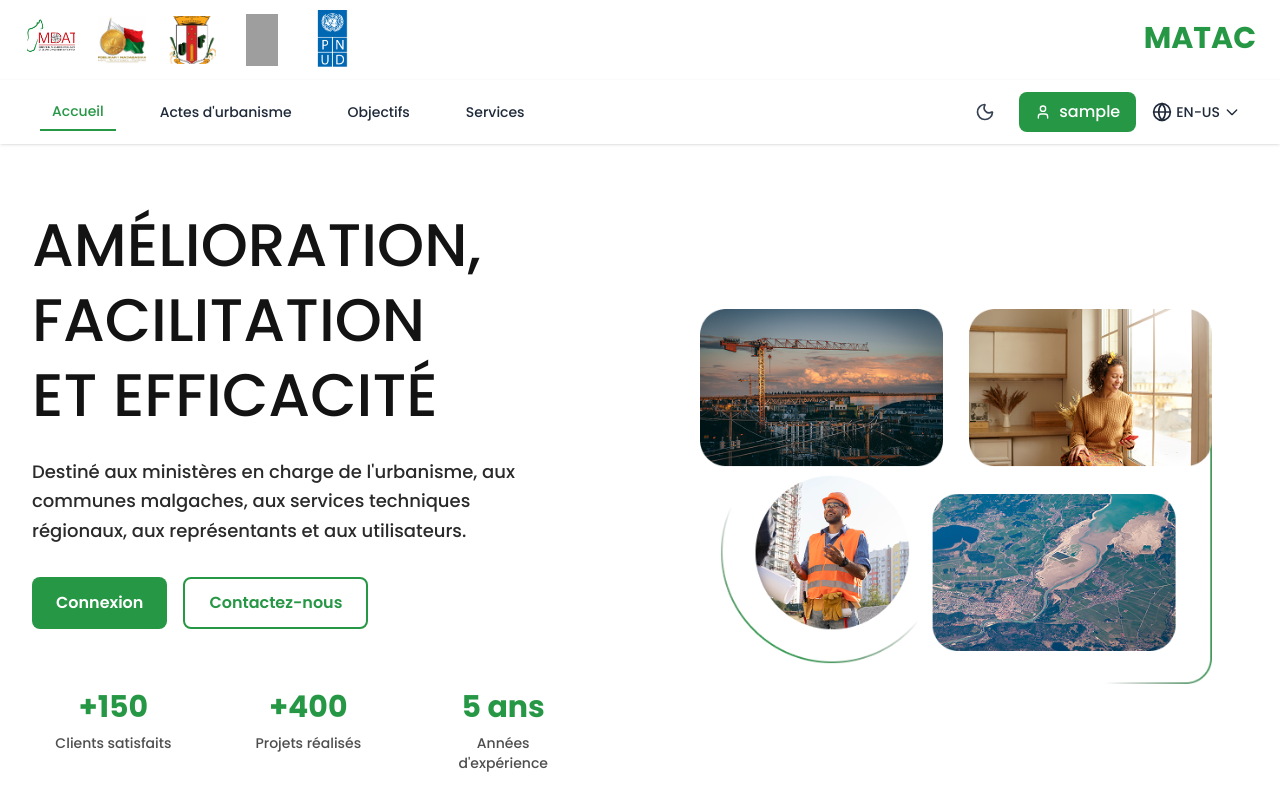
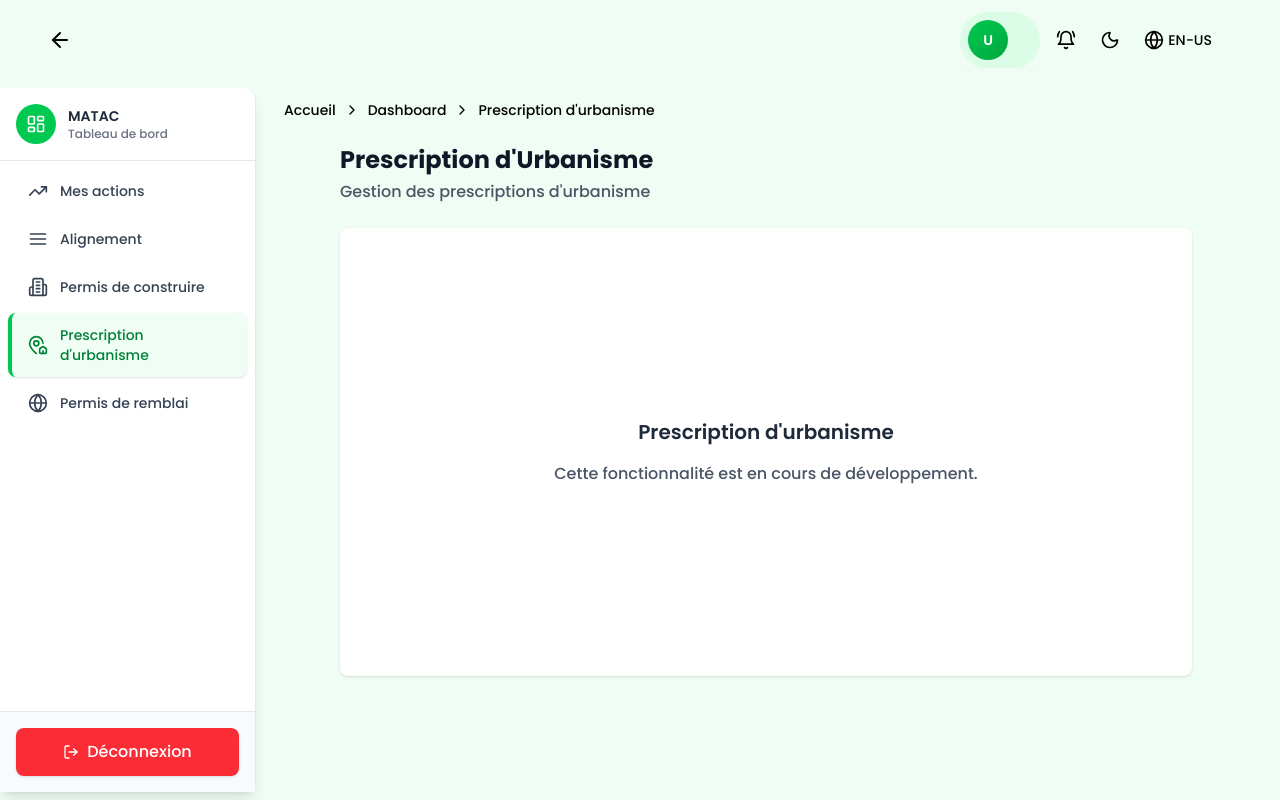
Before and after one commit to razafiarisoa203/matac, a React (Vite) app: page /prescription-urbanisme in a window 1280 px wide. Before the commit this address led to /. Shown: the top 800 px of the page. Built offline with nearby package versions, Linux system fonts and the light colour scheme; no server answers; sample sign-in values are in the browser's storage; grey boxes are pictures that could not be loaded.

Commit message:
add button presscription urbanisme

```diff
--- a/src/components/HeaderDashboard.jsx
+++ b/src/components/HeaderDashboard.jsx
@@ -1,6 +1,7 @@
 // HeaderDashboard.jsx
 import React, { useState, useRef, useEffect } from "react";
 import { ArrowLeft, Menu, User, Globe, Sun, Moon } from "lucide-react";
+import { LuBellRing } from "react-icons/lu";
 import { useNavigate } from "react-router-dom";
 import { useTranslation } from 'react-i18next';
 import { citoyenService } from "../services/api/citoyenService";
@@ -143,6 +144,7 @@ export default function HeaderDashboard({ toggleSidebar, isMobile, onProfileClic
 
 
       <div className="flex items-center space-x-2 mr-5">
+
         {/* Bouton profil */}
         <button
           onClick={handleProfileClick}
@@ -158,6 +160,13 @@ export default function HeaderDashboard({ toggleSidebar, isMobile, onProfileClic
               <p className="text-xs text-gray-500 dark:text-gray-400">{citizenData.email}</p>
             </div>
           </div>
+        </button>
+
+                <button
+          className="p-2 text-black dark:text-white hover:bg-green-200 dark:hover:bg-gray-700 rounded-full transition-colors"
+          aria-label={darkMode ? 'Désactiver le mode sombre' : 'Activer le mode sombre'}
+        >
+            <LuBellRing  className="w-5 h-5" />
         </button>
 
         {/* Bouton thème */}
--- a/src/components/Sidebar.jsx
+++ b/src/components/Sidebar.jsx
@@ -8,8 +8,7 @@ import {
   AlignJustify,
   LogOut,
 } from 'lucide-react';
-import { LuLayoutDashboard } from "react-icons/lu";
-
+import { LuLayoutDashboard, LuMapPinHouse } from "react-icons/lu";
 import React from 'react';
 import { Link, useLocation, useNavigate } from 'react-router-dom';
 import { authService } from '../services/api/authService';
@@ -34,6 +33,11 @@ const Sidebar = ({ isSidebarOpen, toggleSidebar, isMobile }) => {
       title: 'Permis de construire',
       icon: <Building2 className="w-5 h-5" />,
       path: '/permis-list',
+    },
+    {
+      title: "Prescription d'urbanisme",
+      icon: <LuMapPinHouse className="w-5 h-5" />,
+      path: '/prescription-urbanisme',
     },
     {
       title: 'Permis de remblai',
--- a/src/pages/Dashboard.jsx
+++ b/src/pages/Dashboard.jsx
@@ -191,7 +191,7 @@ const ActionsDashboard = () => {
                 <div className="flex gap-3">
                   <button onClick={() => navigate('/alignement')} className="bg-lime-600 hover:bg-lime-700 text-white px-6 py-2.5 flex items-center space-x-2 transition-colors shadow-sm">
                     <span className="text-lg">+</span>
-                    <span>Nouvel alignement</span>
+                    <span>Nouvelle alignement</span>
                   </button>
                   <button onClick={() => navigate('/permis')} className="bg-lime-600 hover:bg-lime-700 text-white px-6 py-2.5 flex items-center space-x-2 transition-colors shadow-sm">
                     <span className="text-lg">+</span>
--- a/src/pages/PermisRemblai.jsx
+++ b/src/pages/PermisRemblai.jsx
@@ -1,22 +1,85 @@
-import React from 'react';
+import React, { useState, useEffect } from 'react';
+import Sidebar from '../components/Sidebar';
+import HeaderDashboard from '../components/HeaderDashboard';
+import { ChevronRight } from 'lucide-react';
+import { Link } from "react-router-dom";
 
 const PermisRemblai = () => {
+  const [isSidebarOpen, setIsSidebarOpen] = useState(false);
+  const [isMobile, setIsMobile] = useState(window.innerWidth < 1024);
+
+  // Gestion du responsive (sidebar)
+  useEffect(() => {
+    const handleResize = () => {
+      setIsMobile(window.innerWidth < 1024);
+    };
+    window.addEventListener('resize', handleResize);
+    handleResize();
+    return () => window.removeEventListener('resize', handleResize);
+  }, []);
+
+  const toggleSidebar = () => {
+    if (isMobile) {
+      setIsSidebarOpen(prev => !prev);
+    }
+  };
+
   return (
-    <div className="flex flex-col items-center justify-center min-h-screen bg-gray-50 dark:bg-gray-900">
-      <div className="text-center">
+    <div className="lg:ml-65 min-h-screen bg-green-50 flex">
+      <Sidebar isSidebarOpen={isSidebarOpen} toggleSidebar={toggleSidebar} isMobile={isMobile} />
+
+      {isMobile && isSidebarOpen && (
+        <div
+          onClick={toggleSidebar}
+          className="fixed inset-0 bg-transparent z-30 lg:hidden"
+          style={{ pointerEvents: 'all' }}
+        ></div>
+      )}
+
+      <div className="flex-1 flex flex-col overflow-hidden">
+        <HeaderDashboard toggleSidebar={toggleSidebar} isSidebarOpen={isSidebarOpen} isMobile={isMobile} />
+
+        <main className="flex-1 overflow-y-auto p-0 mt-25">
+          {/* Header avec breadcrumb */}
+          <div className="bg-green-50 p-6 mb-8 -mt-6">
+            <nav className="flex items-center text-sm text-gray-100 mb-6" aria-label="Breadcrumb">
+              <Link to="/" className="text-black">Accueil</Link>
+              <ChevronRight className="w-4 h-4 mx-2 text-black" />
+              <Link to="/dashboard" className="text-black">Dashboard</Link>
+              <ChevronRight className="w-4 h-4 mx-2 text-black" />
+              <span className="text-black">Permis de remblai</span>
+            </nav>
+
+            {/* Titre */}
+            <div className="flex flex-col lg:flex-row justify-between items-start lg:items-center mb-6 ml-4 mr-4 lg:ml-14 lg:mr-16">
+              <div>
+                <h1 className="text-2xl font-bold text-gray-900">Permis de Remblai</h1>
+                <p className="text-gray-600 mt-1">
+                  Gestion des permis de remblai
+                </p>
+              </div>
+            </div>
+
+            {/* Contenu principal */}
+            <div className="bg-white rounded-lg shadow-sm p-6 ml-4 mr-4 lg:ml-14 lg:mr-16">
+              <div className="flex flex-col items-center justify-center min-h-[400px] text-center">
                 {/* Loading Spinner */}
                 <div className="animate-spin rounded-full h-32 w-32 border-b-2 border-green-500 mb-8"></div>
 
                 {/* Text */}
-        <h1 className="text-2xl font-bold text-gray-800 dark:text-gray-200 mb-4">
+                <h2 className="text-xl font-semibold text-gray-800 mb-4">
                   Permis de remblai
-        </h1>
-        <p className="text-lg text-gray-600 dark:text-gray-400">
+                </h2>
+                <p className="text-lg text-gray-600 mb-2">
                   Cette page est encore en cours de développement.
                 </p>
-        <p className="text-sm text-gray-500 dark:text-gray-500 mt-2">
+                <p className="text-sm text-gray-500">
                   Veuillez revenir plus tard.
                 </p>
+              </div>
+            </div>
+          </div>
+        </main>
       </div>
     </div>
   );
--- /dev/null
+++ b/src/pages/PrescriptionUrbanisme.jsx
@@ -0,0 +1,81 @@
+import React, { useState, useEffect } from 'react';
+import Sidebar from '../components/Sidebar';
+import HeaderDashboard from '../components/HeaderDashboard';
+import { ChevronRight } from 'lucide-react';
+import { Link } from "react-router-dom";
+
+const PrescriptionUrbanisme = () => {
+  const [isSidebarOpen, setIsSidebarOpen] = useState(false);
+  const [isMobile, setIsMobile] = useState(window.innerWidth < 1024);
+
+  // Gestion du responsive (sidebar)
+  useEffect(() => {
+    const handleResize = () => {
+      setIsMobile(window.innerWidth < 1024);
+    };
+    window.addEventListener('resize', handleResize);
+    handleResize();
+    return () => window.removeEventListener('resize', handleResize);
+  }, []);
+
+  const toggleSidebar = () => {
+    if (isMobile) {
+      setIsSidebarOpen(prev => !prev);
+    }
+  };
+
+  return (
+    <div className="min-h-screen bg-green-50 flex">
+      <Sidebar isSidebarOpen={isSidebarOpen} toggleSidebar={toggleSidebar} isMobile={isMobile} />
+
+      {isMobile && isSidebarOpen && (
+        <div
+          onClick={toggleSidebar}
+          className="fixed inset-0 bg-transparent z-30 lg:hidden"
+          style={{ pointerEvents: 'all' }}
+        ></div>
+      )}
+
+      <div className="lg:ml-65 flex-1 flex flex-col overflow-hidden">
+        <HeaderDashboard toggleSidebar={toggleSidebar} isSidebarOpen={isSidebarOpen} isMobile={isMobile} />
+
+        <main className="flex-1 overflow-y-auto p-0 mt-25">
+          {/* Header avec breadcrumb */}
+          <div className="bg-green-50 p-6 mb-8 -mt-6">
+            <nav className="flex items-center text-sm text-gray-100 mb-6" aria-label="Breadcrumb">
+              <Link to="/" className="text-black">Accueil</Link>
+              <ChevronRight className="w-4 h-4 mx-2 text-black" />
+              <Link to="/dashboard" className="text-black">Dashboard</Link>
+              <ChevronRight className="w-4 h-4 mx-2 text-black" />
+              <span className="text-black">Prescription d'urbanisme</span>
+            </nav>
+
+            {/* Titre */}
+            <div className="flex flex-col lg:flex-row justify-between items-start lg:items-center mb-6 ml-4 mr-4 lg:ml-14 lg:mr-16">
+              <div>
+                <h1 className="text-2xl font-bold text-gray-900">Prescription d'Urbanisme</h1>
+                <p className="text-gray-600 mt-1">
+                  Gestion des prescriptions d'urbanisme
+                </p>
+              </div>
+            </div>
+
+            {/* Contenu principal */}
+            <div className="bg-white rounded-lg shadow-sm p-6 ml-4 mr-4 lg:ml-14 lg:mr-16">
+              <div className="flex flex-col items-center justify-center min-h-[400px] text-center">
+                <h2 className="text-xl font-semibold text-gray-800 mb-4">
+                  Prescription d'urbanisme
+                </h2>
+                <p className="text-gray-600">
+                  Cette fonctionnalité est en cours de développement.
+                </p>
+              </div>
+            </div>
+          </div>
+        </main>
+      </div>
+    </div>
+  );
+};
+
+export default PrescriptionUrbanisme;
--- a/src/routes/AppRoutes.jsx
+++ b/src/routes/AppRoutes.jsx
@@ -20,6 +20,8 @@ import PermisConstruction from "../components/PermisConstruction";
 import ConstructionListPage from "../pages/ConstructionListPage";
 import ConstructionDetailsPage from '../pages/ConstructionDetailsPage';
 import PermisRemblai from '../pages/PermisRemblai';
+import PrescriptionUrbanisme from '../pages/PrescriptionUrbanisme';
+
 
 // Admin & Profile
 import AdminDashboard from "../pages/Admin/AdminDashboard";
@@ -108,6 +110,15 @@ function App() {
           }
         />
 
+        <Route
+          path="/prescription-urbanisme"
+          element={
+            <ProtectedRoute>
+              <PrescriptionUrbanisme />
+            </ProtectedRoute>
+          }
+        />
+
         {/* Permis */}
         <Route
           path="/permis-list"
@@ -133,6 +144,7 @@ function App() {
             </ProtectedRoute>
           }
         />
+
 
         {/* Admin */}
         <Route
```
Lines whose indentation alone changed are shown as unchanged.
